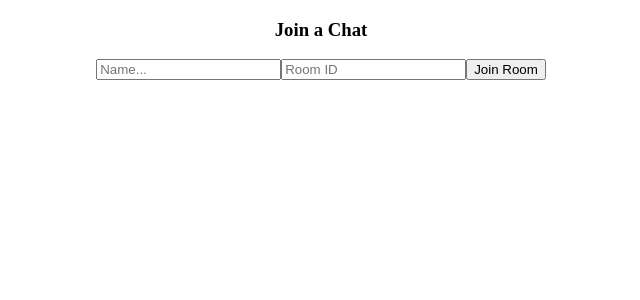
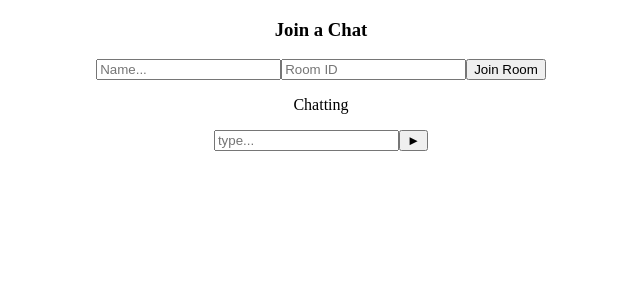
Before and after one commit to Initialwave/liveChat, a React (Create React App) app in the folder ReactProjects/Chatapp/client/: page / in a window 1280 px wide. Shown: the top 300 px of the page, without its empty margins (319-959 px from the left). Built offline with nearby package versions, Linux system fonts and the light colour scheme; no server answers.

Commit message:
added message parameters

```diff
--- a/ReactProjects/Chatapp/client/src/App.js
+++ b/ReactProjects/Chatapp/client/src/App.js
@@ -1,6 +1,7 @@
 import "./App.css";
 import io from "socket.io-client";
 import { useState } from "react";
+import Chat from "./Chat";
 
 const socket = io.connect("http://localhost:3001");
 
@@ -32,6 +33,8 @@
         }}
       />
       <button onClick={joinRoom}>Join Room</button>
+
+      <Chat socket={socket} username={username} room={room} />
     </div>
   );
 }
--- a/ReactProjects/Chatapp/client/src/Chat.js
+++ b/ReactProjects/Chatapp/client/src/Chat.js
@@ -1,9 +1,33 @@
-import React from 'react'
+import React, { useState } from 'react'
 
-function Chat() {
+function Chat({socket, username, room}) {
+  const [currentMessage, setCurrentMessage] = useState("");
+
+  const sendMessage = () => {
+    if (currentMessage !== "") {
+      const messageData = {
+        room: room,
+        author: username,
+        message: currentMessage,
+        time: new Date(Date.now()).getHours()
+      }
+    }
+  }
+
   return (
-    <div>Chat</div>
-  )
+    <div>
+      <div className="chat-header">
+        <p>Chatting</p>
+      </div>
+      <div className="chat-body"></div>
+      <div className="chat-footer">
+        <input type='text' placeholder='type...' onChange={event => {
+          setCurrentMessage(event.target.value);
+        }} />
+        <button>&#9658;</button>
+      </div>
+    </div>
+  );
 }
 
 export default Chat
```
